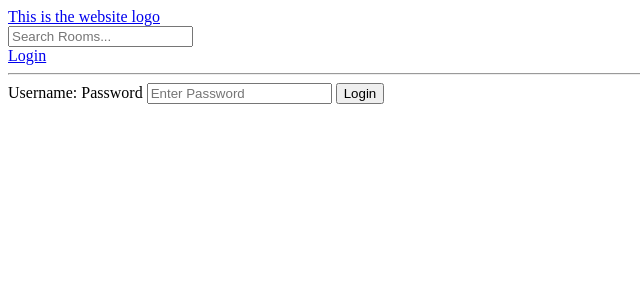
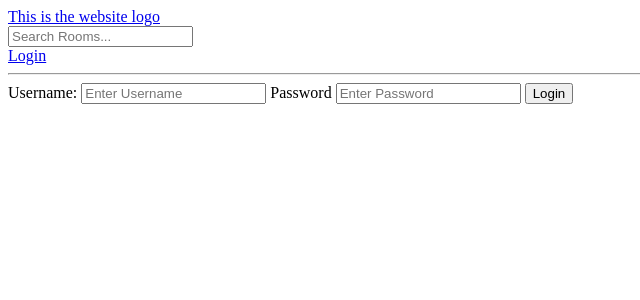
Before and after one commit to edjim2156/django-tutorial, a Django app: page /login/ in a window 1280 px wide. Shown: the top 300 px of the page, without its empty margins (0-640 px from the left). Run offline with Django 5.2, Linux system fonts and the light colour scheme.

Commit message:
Update login_register.html

```diff
--- a/djangoProject/base/templates/base/login_register.html
+++ b/djangoProject/base/templates/base/login_register.html
@@ -7,6 +7,7 @@
         {% csrf_token %}
 
         <label>Username:</label>
+        <input type="text" name="username" placeholder="Enter Username"/>
 
         <label>Password</label>
         <input type="password" name="password" placeholder="Enter Password"/>
```
